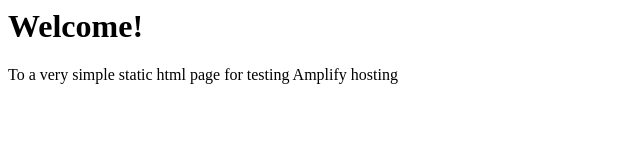
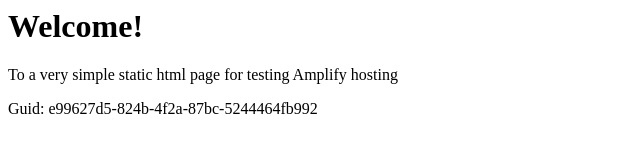
Before and after one commit to aws-aemilia-cmh/Github-PR-Commit-Integration-Test-DoNotTouch-GitHubAutoBuildCanaryTest-v1-preprod-us-east-2, a website: page src/index.html in a window 1280 px wide. Shown: the whole page, without its empty margins (0-640 px from the left). Drawn offline with Linux system fonts and the light colour scheme.

Commit message:
commit from integ tests

```diff
--- a/src/index.html
+++ b/src/index.html
@@ -1,3 +1,5 @@
+
+
 <html lang="en">
 
 <head>
@@ -10,6 +12,6 @@
 <body>
     <h1>Welcome!</h1>
     <p>To a very simple static html page for testing Amplify hosting</p>
-</body>
+    <p>Guid: e99627d5-824b-4f2a-87bc-5244464fb992</p></body>
 
 </html>
```
